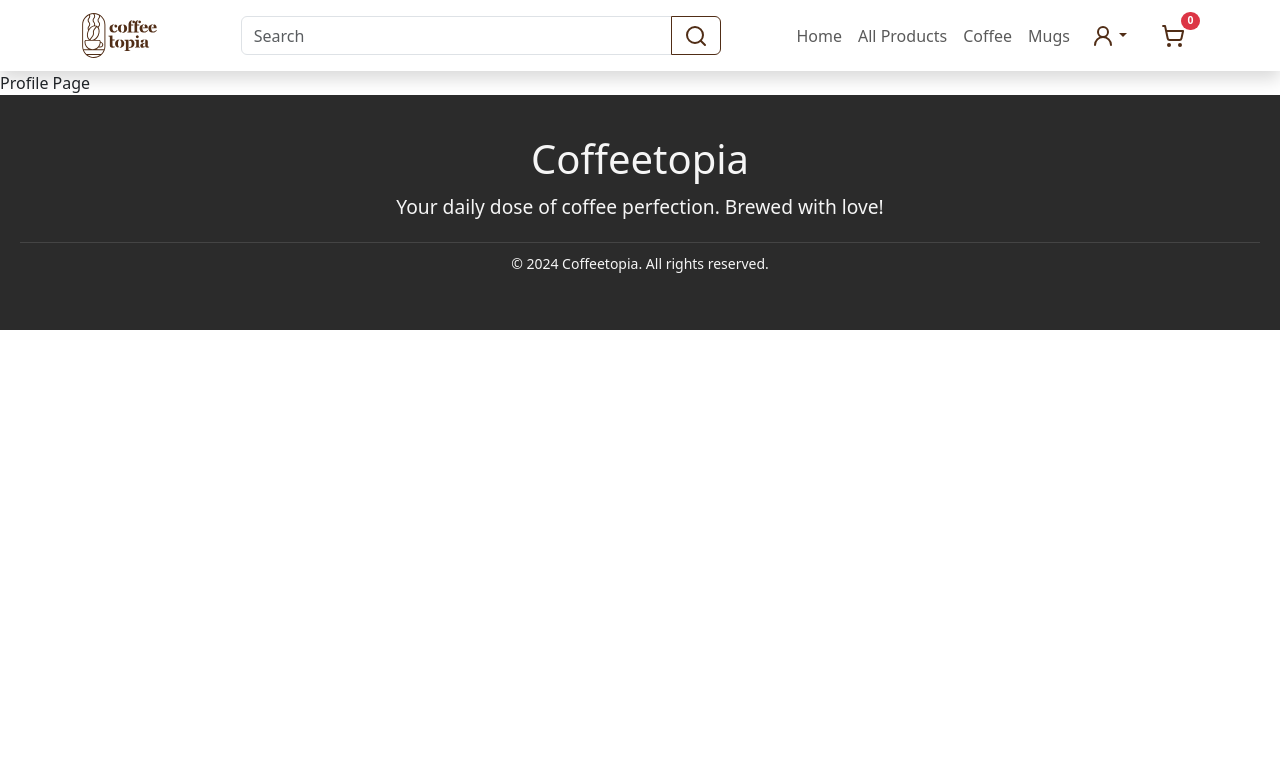
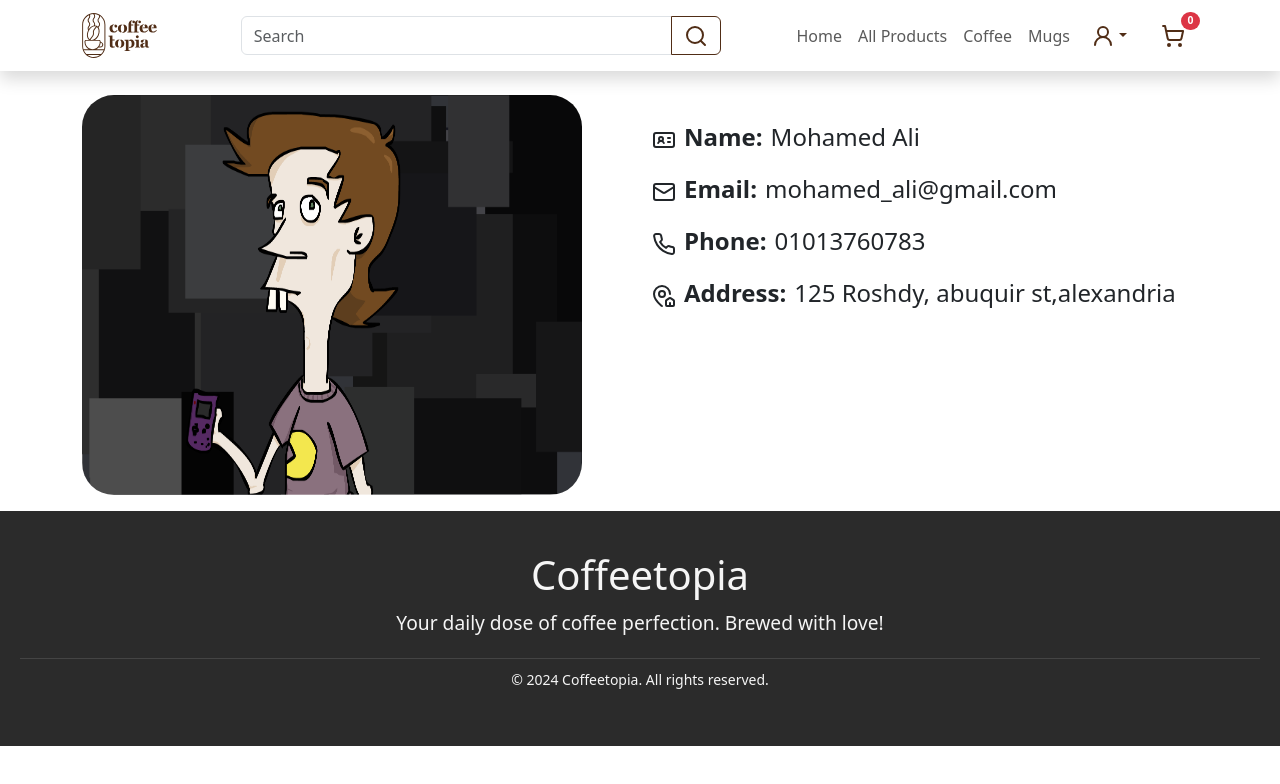
Before and after one commit to mgonline86/coffee-topia, a React (Create React App) app: page /profile in a window 1280 px wide. Shown: the top 784 px of the page. Built offline with nearby package versions, Linux system fonts and the light colour scheme.

Commit message:
Complete Profile Page

```diff
--- a/src/pages/ProfilePage.jsx
+++ b/src/pages/ProfilePage.jsx
@@ -1,3 +1,55 @@
+import { IdCard, Mail, MapPinHouseIcon, Phone, SquareUser } from "lucide-react";
+import Col from "react-bootstrap/Col";
+import Container from "react-bootstrap/Container";
+import Image from "react-bootstrap/Image";
+import Row from "react-bootstrap/Row";
+
 export default function ProfilePage() {
-    return <div>Profile Page</div>;
-  }
+  const user = {
+    name: "Mohamed Ali",
+    email: "mohamed_ali@gmail.com",
+    image: "img/cartoon.png",
+    phone: "01013760783",
+    address: "125 Roshdy, abuquir st,alexandria",
+    orders: [],
+  };
+  return (
+    <Container>
+      <Row>
+        <Col xs={12} md={6} className="mt-4 mb-3" >
+          {user?.image ? (
+            <Image className="rounded-5"
+              xs={12}
+              md={6}
+              width={500}
+              height={400}
+              src={user.image}
+              alt={user.name}
+            />
+          ) : (
+            <SquareUser size={400} />
+          )}
+        </Col>
+        <Col xs={12} md={6} className="my-5">
+          <p className="fs-4"> <IdCard className="me-2" />
+            <span className="fw-bold me-2">Name:</span>
+            {user.name}
+          </p>
+          <p className="fs-4"> <Mail className="me-2"/>
+            <span className="fw-bold me-2">Email:</span>
+            {user.email}
+          </p>
+          <p className="fs-4"> <Phone className="me-2"/>
+            <span className="fw-bold me-2">Phone:</span>
+            {user.phone}
+          </p>
+          <p className="fs-4"> <MapPinHouseIcon className="me-2" />
+            <span className="fw-bold me-2">Address:</span>
+            {user.address}
+          </p>
+
+        </Col>
+      </Row>
+    </Container>
+  );
+}
```
Also changed, not shown: public/img/cartoon.png (added).
